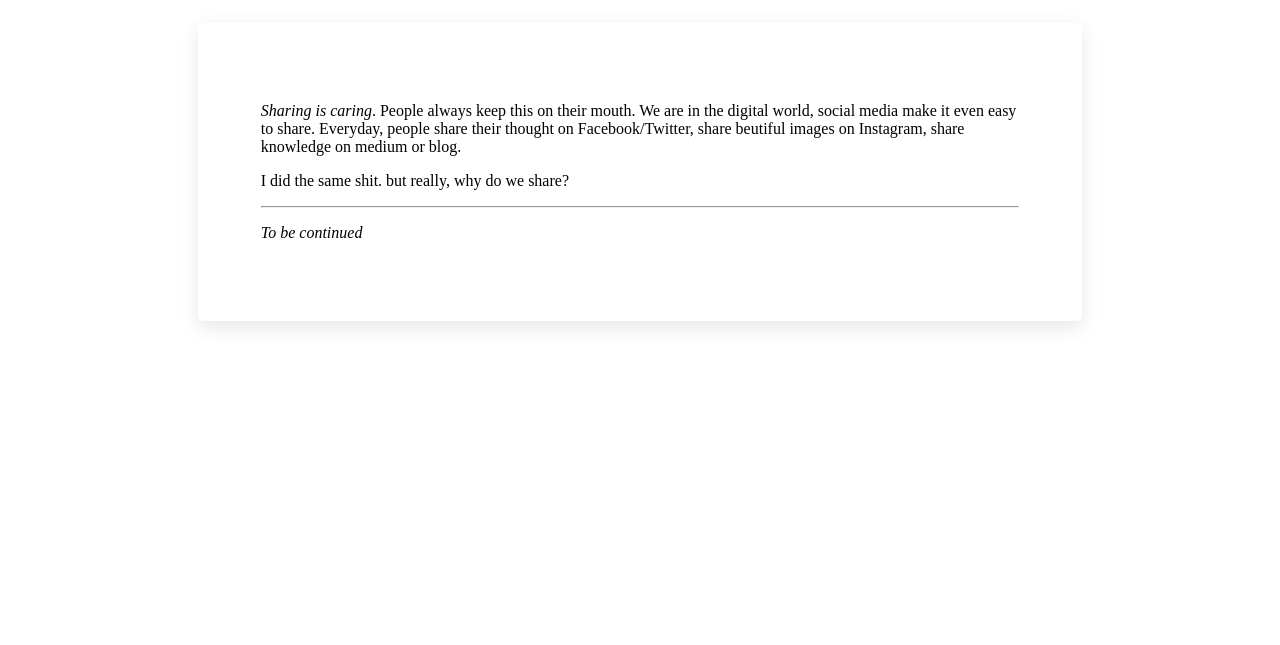
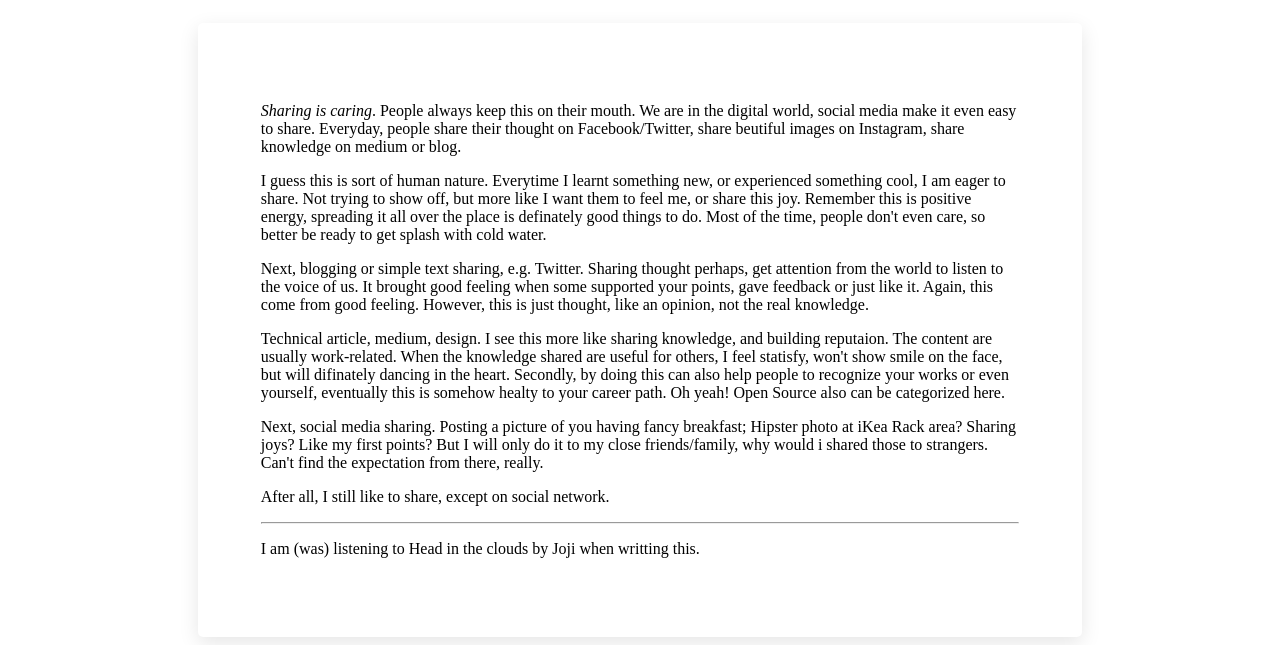
Before and after one commit to jiajing1993/Pork-four-Rio, a Gatsby site: page /blog/purpose-of-writting in a window 1280 px wide. Shown: the part 282-927 px from the top of the page. Before the commit the page ends 800 px from the top, so only its background shows below. Built offline with nearby package versions, Linux system fonts and the light colour scheme; Gatsby itself is replaced by a stand-in of ours.

Commit message:
docs: update blog

```diff
--- a/src/posts/purpose-of-writting.md
+++ b/src/posts/purpose-of-writting.md
@@ -9,8 +9,16 @@ tags: ['thought', 'personal opinion']
 *Sharing is caring*. People always keep this on their mouth.
 We are in the digital world, social media make it even easy to share. Everyday, people share their thought on Facebook/Twitter, share beutiful images on Instagram, share knowledge on medium or blog.
 
-I did the same shit. but really, why do we share?
+I guess this is sort of human nature. Everytime I learnt something new, or experienced something cool, I am eager to share. Not trying to show off, but more like I want them to feel me, or share this joy. Remember this is positive energy, spreading it all over the place is definately good things to do. Most of the time, people don't even care, so better be ready to get splash with cold water.
+
+Next, blogging or simple text sharing, e.g. Twitter. Sharing thought perhaps, get attention from the world to listen to the voice of us. It brought good feeling when some supported your points, gave feedback or just like it. Again, this come from good feeling. However, this is just thought, like an opinion, not the real knowledge.
+
+Technical article, medium, design. I see this more like sharing knowledge, and building reputaion. The content are usually work-related. When the knowledge shared are useful for others, I feel statisfy, won't show smile on the face, but will difinately dancing in the heart. Secondly, by doing this can also help people to recognize your works or even yourself, eventually this is somehow healty to your career path. Oh yeah! Open Source also can be categorized here.
+
+Next, social media sharing. Posting a picture of you having fancy breakfast; Hipster photo at iKea Rack area? Sharing joys? Like my first points? But I will only do it to my close friends/family, why would i shared those to strangers. Can't find the expectation from there, really.
+
+After all, I still like to share, except on social network.
 
 ---
 
-*To be continued*
+I am (was) listening to Head in the clouds by Joji when writting this.
```
